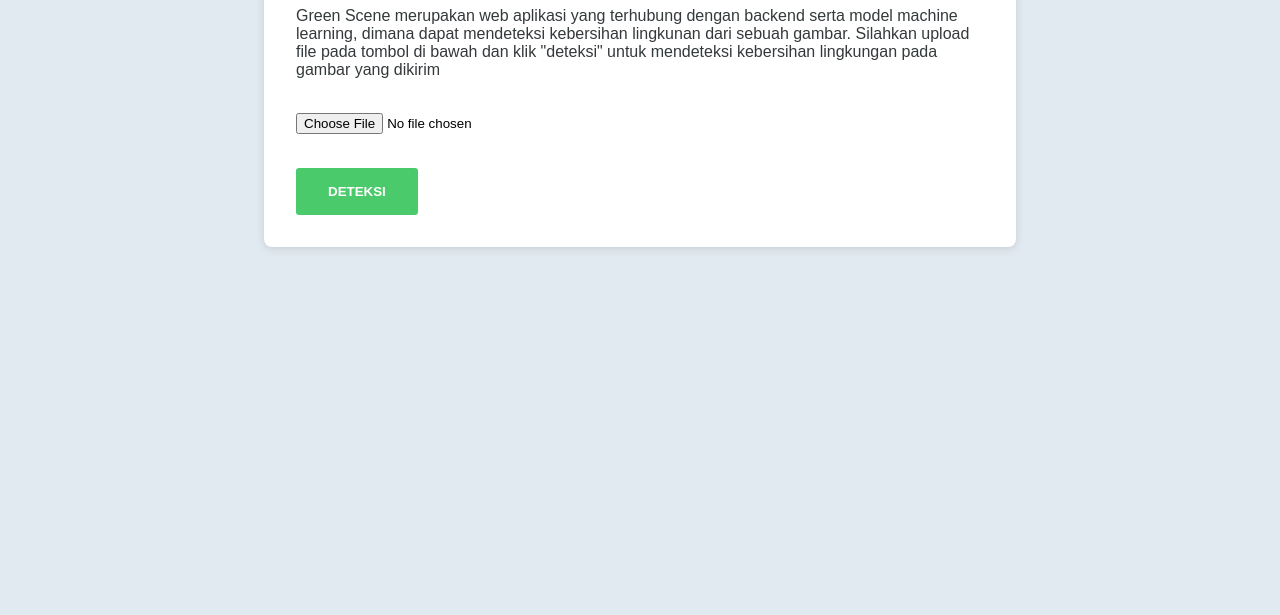
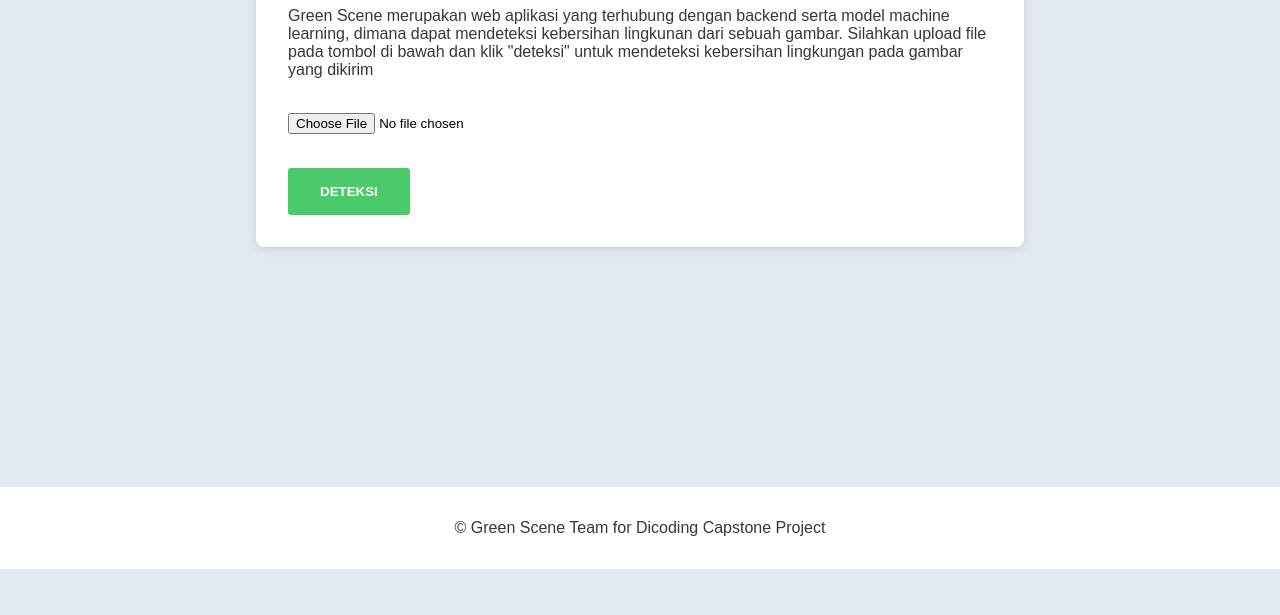
Before and after one commit to alisyap28/frontend-green-scene, a plain HTML site: page index.html in a window 1280 px wide. Shown: the part 185-800 px from the top of the page. Drawn offline with nearby package versions, Linux system fonts and the light colour scheme.

Commit message:
feature/add footer

```diff
--- a/index.html
+++ b/index.html
@@ -30,6 +30,10 @@
       </div>
     </div>
 
+    <footer>
+      <div><p>&copy; Green Scene Team for Dicoding Capstone Project</p></div>
+    </footer>
+
     <script src="https://ajax.googleapis.com/ajax/libs/jquery/3.5.1/jquery.min.js"></script>
     <script defer src="./image.js"></script>
   </body>
--- a/styles.css
+++ b/styles.css
@@ -1,6 +1,7 @@
 body {
   font-family: sans-serif;
   background-color: rgb(226, 234, 241);
+  margin: 0;
 }
 
 h1 {
@@ -34,3 +35,14 @@ p {
   padding: 1rem 2rem 1rem 2rem;
   cursor: pointer;
 }
+
+footer {
+  background-color: #fff;
+  margin-top: 30vh;
+  padding: 1rem;
+  margin-left: 0;
+}
+
+footer p {
+  text-align: center;
+}
```
